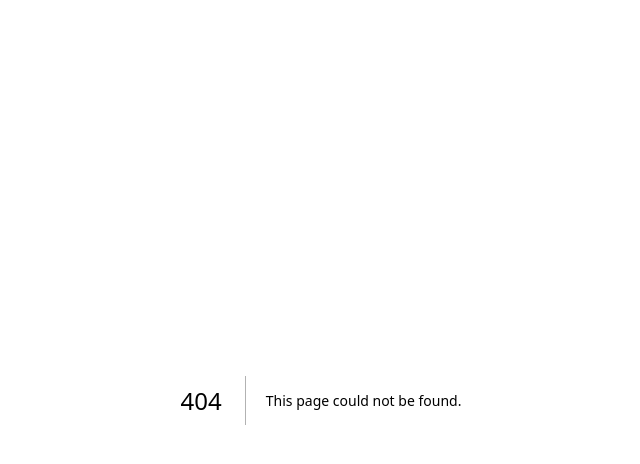
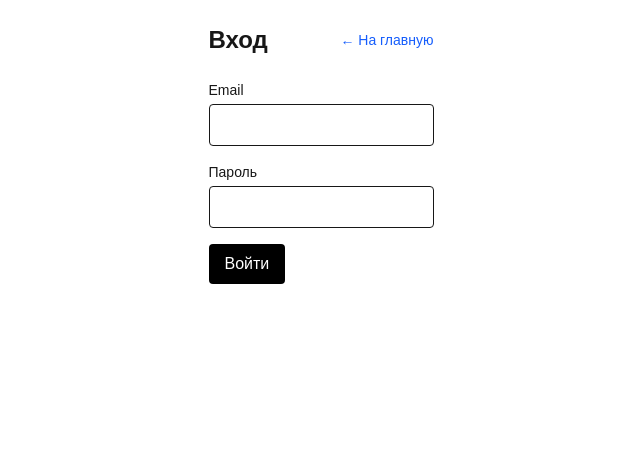
Before and after one commit to Yevhenii1951/shopware-headless-lab, a Next.js app in the folder apps/storefront-next/: page /login in a window 1280 px wide. Before the commit this address had no page. Shown: the top 464 px of the page, without its empty margins (319-959 px from the left). Built offline with nearby package versions, Linux system fonts and the light colour scheme.

Commit message:
feat: add customer login via Store API

```diff
--- /dev/null
+++ b/apps/storefront-next/src/app/login/page.tsx
@@ -0,0 +1,38 @@
+import Link from 'next/link'
+import { redirect } from 'next/navigation'
+import { loginCustomer } from '@/lib/shopware/customer'
+
+async function loginAction(formData: FormData) {
+  'use server'
+  const email = formData.get('email')
+  const password = formData.get('password')
+
+  if (typeof email !== 'string' || typeof password !== 'string' || !email || !password) {
+    return
+  }
+
+  await loginCustomer(email, password)
+  redirect('/cart')
+}
+
+export default function LoginPage() {
+  return (
+    <main className="mx-auto max-w-md p-6">
+      <div className="mb-6 flex items-center justify-between">
+        <h1 className="text-2xl font-bold">Вход</h1>
+        <Link href="/" className="text-sm text-blue-600 hover:underline">← На главную</Link>
+      </div>
+      <form action={loginAction} className="space-y-4">
+        <label className="block">
+          <span className="block text-sm font-medium">Email</span>
+          <input name="email" type="email" required className="mt-1 w-full rounded border p-2" />
+        </label>
+        <label className="block">
+          <span className="block text-sm font-medium">Пароль</span>
+          <input name="password" type="password" required className="mt-1 w-full rounded border p-2" />
+        </label>
+        <button type="submit" className="rounded bg-black px-4 py-2 text-white">Войти</button>
+      </form>
+    </main>
+  )
+}
--- /dev/null
+++ b/apps/storefront-next/src/lib/shopware/customer.ts
@@ -0,0 +1,17 @@
+import { shopwareCartFetch } from './cart-client'
+
+type LoginResponse = {
+  contextToken: string
+}
+
+export const loginCustomer = async (
+  email: string,
+  password: string
+): Promise<LoginResponse> => {
+  return shopwareCartFetch<LoginResponse>(
+    '/account/login',
+    { email, password },
+    'POST',
+    true
+  )
+}
```
Also changed, not shown: 4 other files (tests, documents, lock files or other folders).
